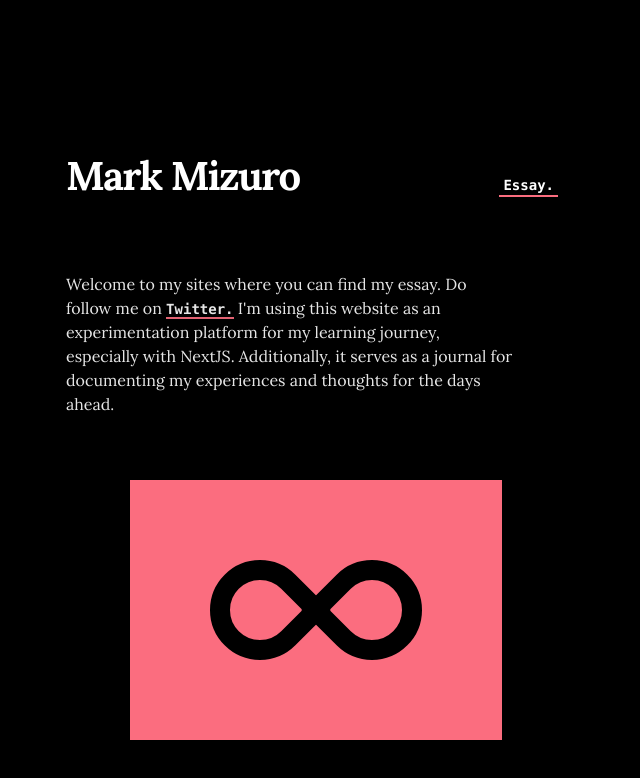
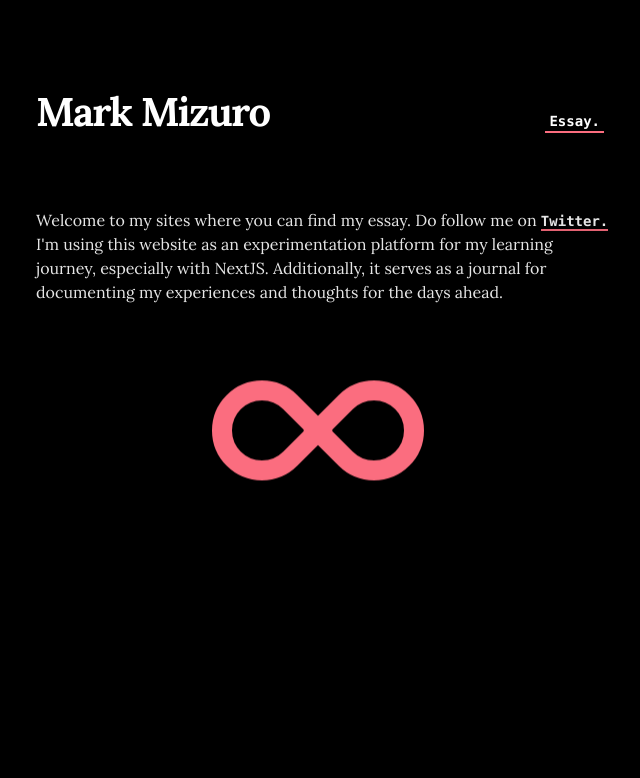
Before and after one commit to ooo11/markmizuro, a Next.js app: page / in a window 1280 px wide. Shown: the top 778 px of the page, without its empty margins (324-964 px from the left). Built offline with nearby package versions, Linux system fonts and the light colour scheme.

Commit message:
add new animation ♾️

```diff
--- a/components/header.tsx
+++ b/components/header.tsx
@@ -7,7 +7,7 @@ const Header = () => {
         Mark Mizuro
       </Link>
       . */}
-      <link rel="shortcut icon" href="/public/favicon/favicon.ico" />
+
     </h2>
   );
 };
--- a/components/layout.tsx
+++ b/components/layout.tsx
@@ -2,12 +2,12 @@
 import Footer from "./footer";
 import Meta from "./meta";
 import Link from 'next/link';
-import {Lora} from 'next/font/google';
+import { Lora } from 'next/font/google';
 import Container from "./container";
 
 type Props = {
   home?: boolean;
-  post?:boolean;
+  post?: boolean;
   preview?: boolean;
   children: React.ReactNode;
 };
@@ -18,7 +18,7 @@ const Layout = ({ home, children, preview, post }: Props) => {
   return (
     <>
       <Meta />
-      <div className={`${lora.className} p-4 flex items-center flex-col flex-1 mt-24`}>
+      <div className={`${lora.className}  flex items-center flex-col flex-1 pl-8 pr-4 py-12`}>
         <Container>
           {!home && (
             <div >
--- a/components/meta.tsx
+++ b/components/meta.tsx
@@ -1,9 +1,17 @@
 import Head from "next/head";
 import { CMS_NAME } from "../lib/constants";
+import { Metadata } from "next";
+export const metadata: Metadata = {
+  title: `Site by ${CMS_NAME}`,
+  description: `An essay written by ${CMS_NAME}.`
+};
 
 const Meta = () => {
   return (
     <Head>
+
+      <link rel="shortcut icon" href="/favicon/favicon.ico" />
+      <meta name="msapplication-TileColor" content="#000000" />
 
     </Head>
   );
--- a/lib/constants.ts
+++ b/lib/constants.ts
@@ -1,2 +1 @@
-export const EXAMPLE_PATH = "blog-starter";
-export const CMS_NAME = "Markdown";
+export const CMS_NAME = "Mark";
--- a/pages/index.tsx
+++ b/pages/index.tsx
@@ -30,28 +30,29 @@ export default function Index({ allPosts }: Props) {
 
         </Container>
 
-        <p className="opacity-90 sm:max-w-md">Welcome to my sites where you can find my essay. Do follow me on {' '}
+        <p className="opacity-90 sm:max-w-xl xl:min-w-xl">Welcome to my sites where you can find my essay. Do follow me on {' '}
           <a href="https://twitter.com/mizuropeter" className="border-b-2 border-main font-bold font-mono focus:outline-none focus:ring-4 focus:ring-main focus:ring-opacity-50 focus:border-transparent  text-sm hover:bg-main">Twitter.</a>
           {' '}I'm using this website as an experimentation platform for my learning journey, especially with NextJS. Additionally, it serves as a journal for documenting my experiences and thoughts for the days ahead.
         </p>
 
-        <div className="relative transform scale-75 sm:m-16 sm:transform-none">
+        <div className="">
           <Link href={'/quotes'}>
-            <div className="bg-main  p-20 hover:bg-black">
+            <div className="p-20 max-w-sm w-full mx-auto">
+              <div className="animate-bounce">
                 <div className="relative w-[212px] h-[100px] box-content
 
                   before:content-[''] before:absolute before:top-0 before:left-0
                   before:h-[60px] before:w-[60px] before:border-[20px]
-        before:border-black before:border-solid before:rounded-t-[50px]
+                  before:border-main before:border-solid before:rounded-t-[50px]
                   before:rounded-tr-[50px] before:rounded-b-0 before:rounded-l-[50px]
-        before:-rotate-45 before:box-content before:hover:border-main
+                  before:-rotate-45 before:box-content
 
                   after:content-[''] after:absolute after-top-0 after:right-0
                   after:left-auto after:h-[60px] after:w-[60px] after:border-[20px]
-        after:border-black after:border-solid after:rounded-t-[50px]
+                  after:border-main after:border-solid after:rounded-t-[50px]
                   after:rounded-r-[50px] after:rounded-b-0 after:rounded-l-0
-        after:rotate-45 after:box-content after:hover:border-main">
-
+                  after:rotate-45 after:box-content">
+                </div>
               </div>
             </div>
           </Link>
```
Lines whose indentation alone changed are shown as unchanged.
